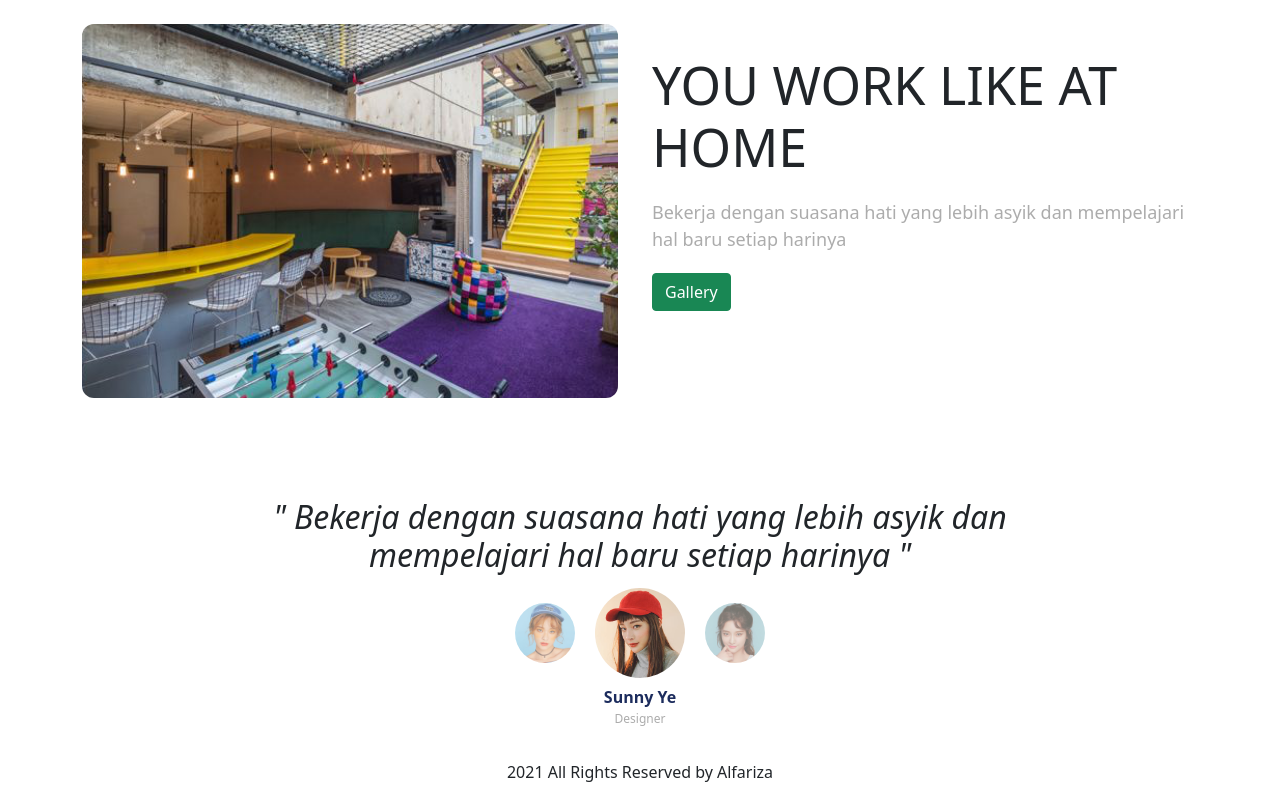
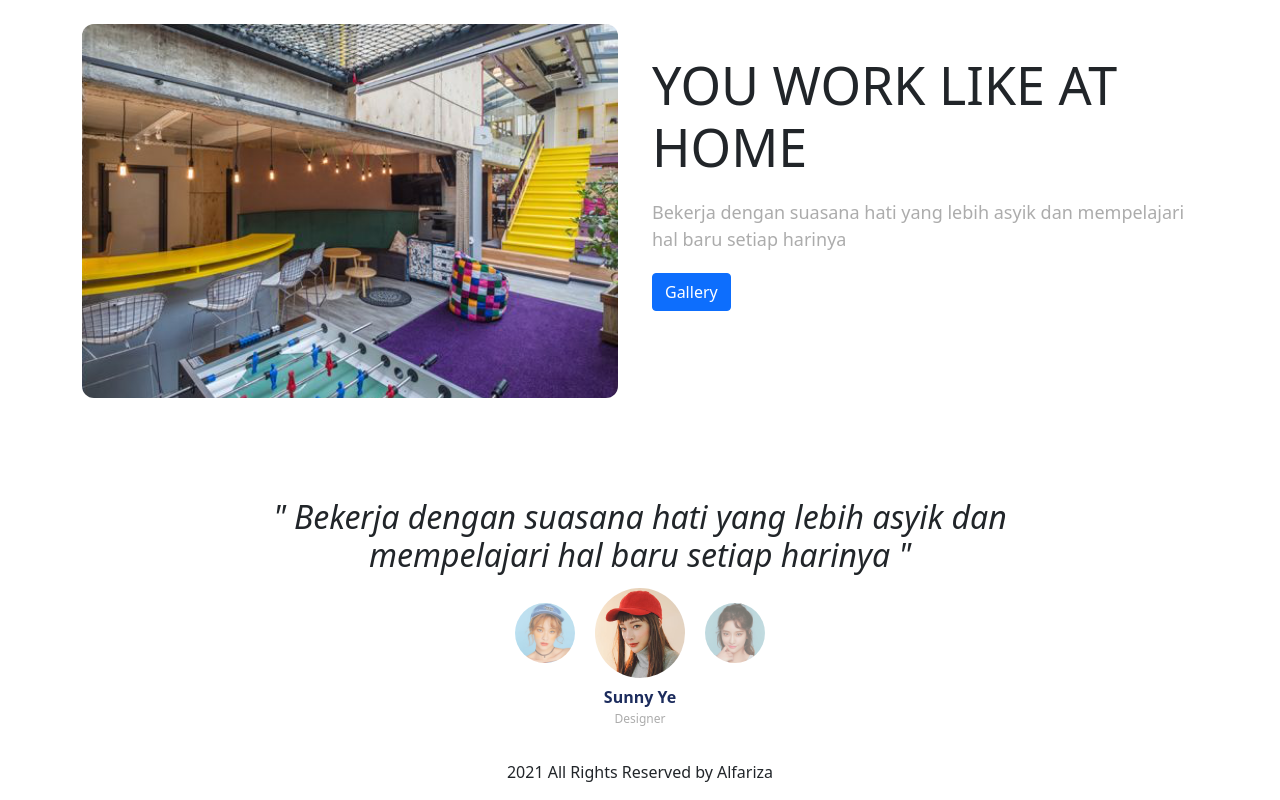
Before and after one commit to carldump/carldump-landing, a plain HTML site: page index.html in a window 1280 px wide. Shown: the part 857-1657 px from the top of the page. Drawn offline with nearby package versions, Linux system fonts and the light colour scheme; a web font is replaced by a local one.

Commit message:
mengubah warna button menjadi biru

```diff
--- a/index.html
+++ b/index.html
@@ -86,7 +86,7 @@
         <div class="col-lg-6">
           <h3>YOU <span>WORK</span> LIKE AT <span>HOME</span></h3>
           <p>Bekerja dengan suasana hati yang lebih asyik dan mempelajari hal baru setiap harinya</p>
-          <a href=""class='btn btn-success'>Gallery</a>
+          <a href=""class='btn btn-primary'>Gallery</a>
         </div>
       </div>
       <!-- AKHIR WORKING SPACE -->
```
